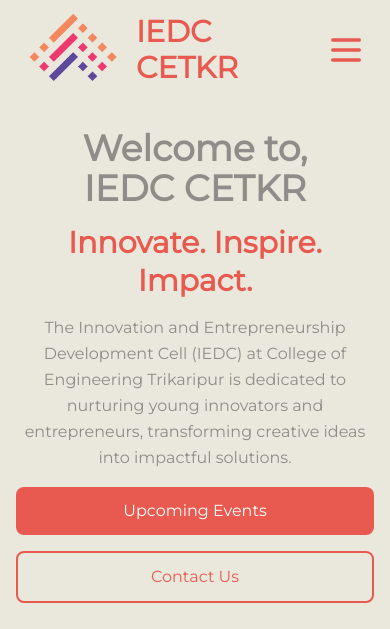
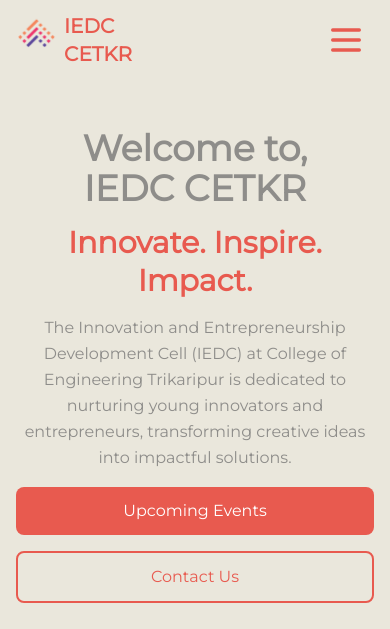
Before and after one commit to IEDC-CETKR/iedc_cetkr, an Astro site: page / in a window 390 px wide. Shown: the top 629 px of the page. Built offline with nearby package versions, Linux system fonts and the light colour scheme; Astro itself is replaced by a stand-in of ours.

Commit message:
sendss commit

```diff
--- a/src/components/Navbar.astro
+++ b/src/components/Navbar.astro
@@ -9,7 +9,7 @@ import '../styles/global.css';
   <div class="container mx-auto px-4 py-3 md:px-6 lg:px-8">
     <div class="flex items-center justify-between">
       {/* Logo */}
-      <div class="flex items-center">
+      <div class="hidden md:flex items-center">
         <a href="/" class="flex items-center space-x-2 group">
           <Image
             src={logo}
@@ -17,7 +17,21 @@ import '../styles/global.css';
             class="-mt-5 h-24 w-28 object-contain transition-transform"
           />
           <span
-            class="text-3xl font-bold text-[#E85A4F]"
+            class="text-2xl font-bold text-[#E85A4F]"
+          >
+            IEDC<br />CETKR
+          </span>
+        </a>
+      </div>
+      <div class=" items-center flex md:hidden">
+        <a href="/" class="flex items-center space-x-2 group">
+          <Image
+            src={logo}
+            alt="IEDC Logo"
+            class="-mt-5 h-10 w-10 object-contain transition-transform"
+          />
+          <span
+            class="text-xl font-bold text-[#E85A4F]"
           >
             IEDC<br />CETKR
           </span>
```
